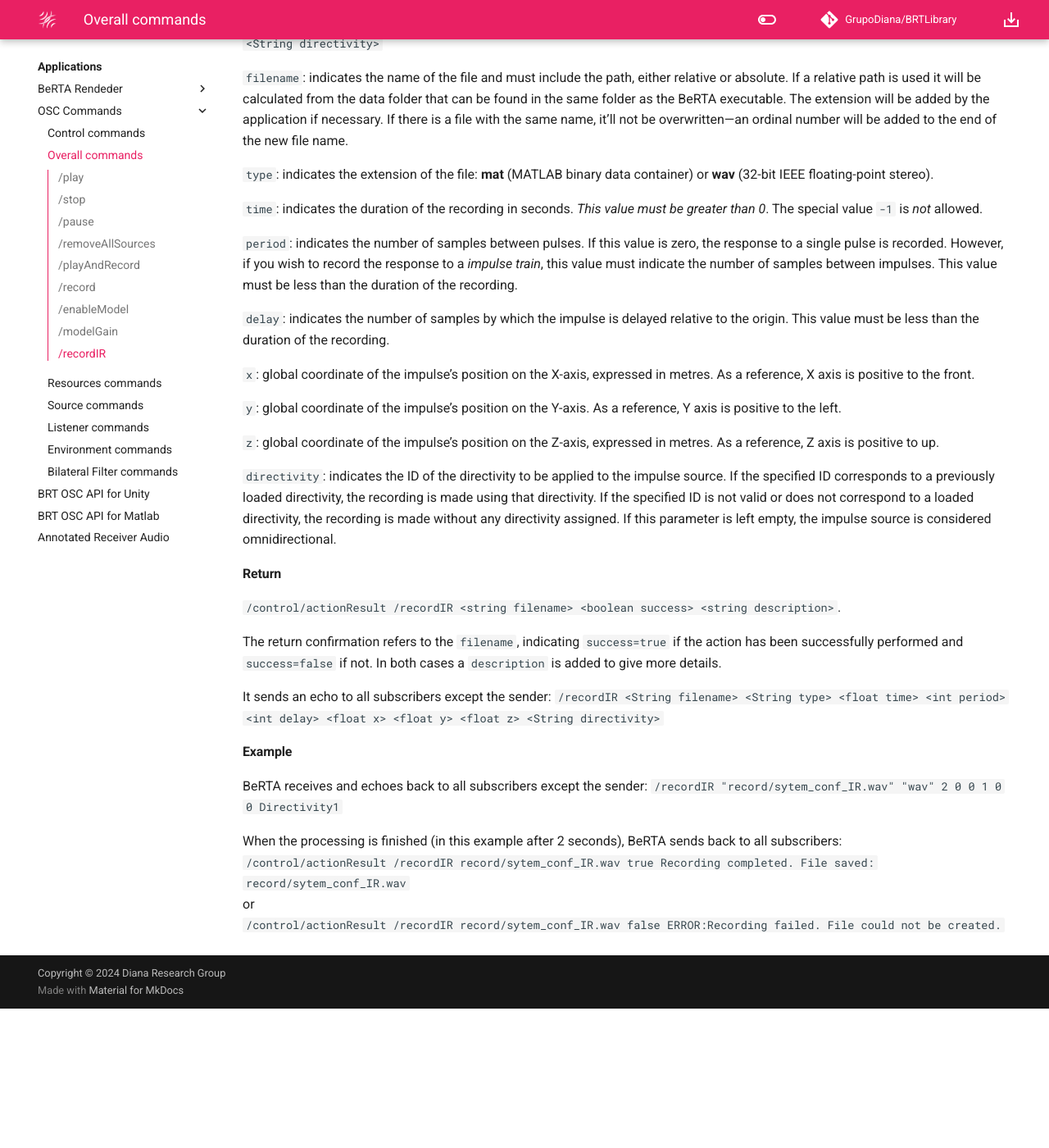
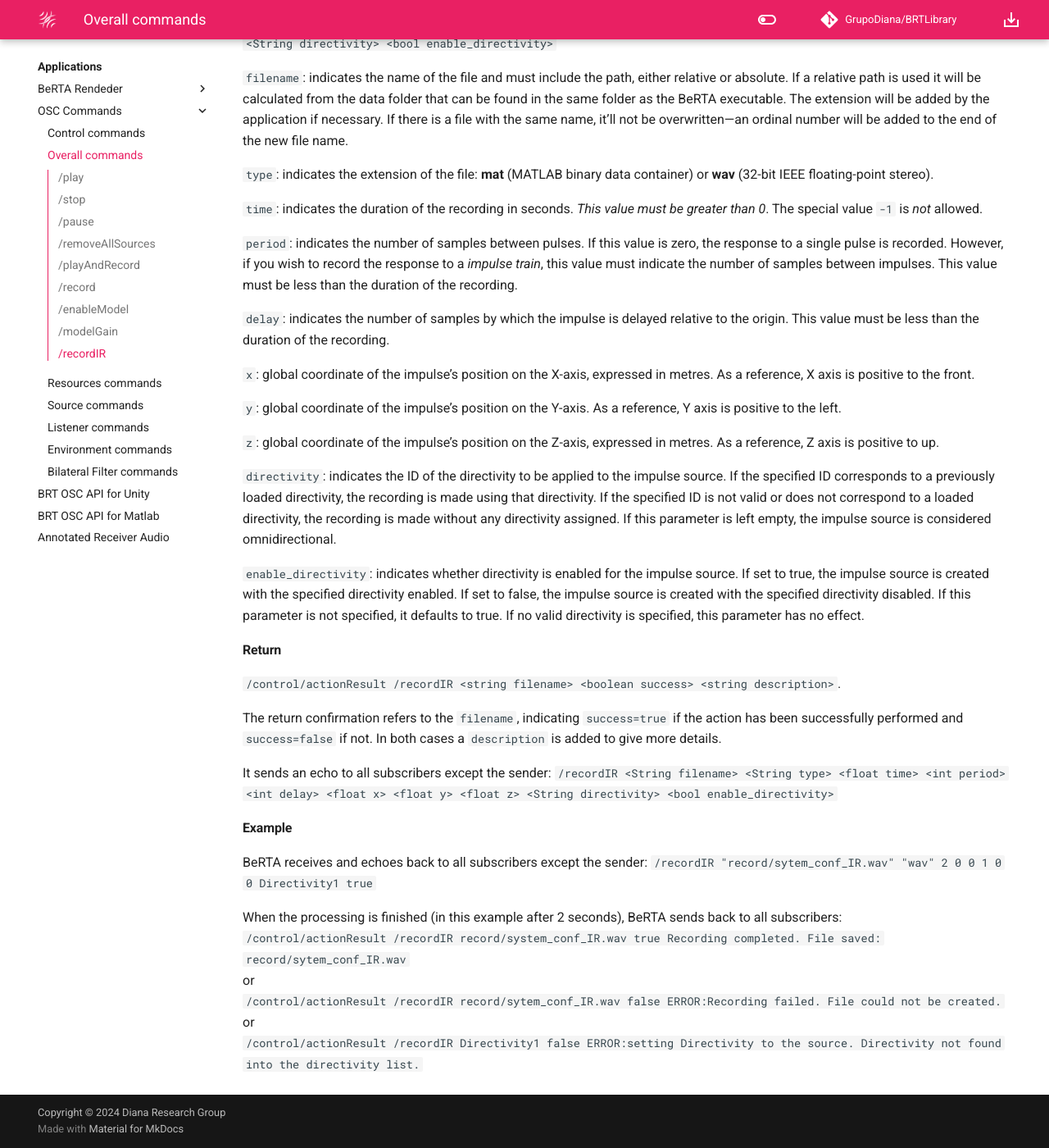
Before and after one commit to GrupoDiana/BRT-Documentation, an MkDocs documentation site: the page built from docs/osc/overall.md, in a window 1280 px wide and 1400 px high, scrolled down 5509 px. Shown: the whole window at 82% size. Built offline with MkDocs 1.6.1 and Material for MkDocs 9.7.7, drawn with Linux system fonts in a browser that asks for light colours; comment, search, counter and statistics services are not loaded; before the commit the page ends 6739 px from its top, so only the background shows below that.

Commit message:
feat: Update /recordIR with new functionality

```diff
--- a/docs/osc/overall.md
+++ b/docs/osc/overall.md
@@ -189,7 +189,7 @@ Generates a file of the specified duration containing the **system’s impulse r
 If the generated file is of the wav type, only the impulse response is saved. If the type is mat, additional data will be saved; the generated file will follow the structure of the [SOFA AnnotatedReceiverAudio convention](https://www.sofaconventions.org/mediawiki/index.php/AnnotatedReceiverAudio).
 
 #### Syntax
-`/recordIR <String filename> <String type> <float time> <int period> <int delay> <float x> <float y> <float z> <String directivity>`
+`/recordIR <String filename> <String type> <float time> <int period> <int delay> <float x> <float y> <float z> <String directivity> <bool enable_directivity>`
 
 `filename`: indicates the name of the file and must include the path, either relative or absolute. If a relative path is used it will be calculated from the data folder that can be found in the same folder as the BeRTA executable. The extension will be added by the application if necessary. If there is a file with the same name, it’ll not be overwritten—an ordinal number will be added to the end of the new file name.
 
@@ -209,17 +209,21 @@ If the generated file is of the wav type, only the impulse response is saved. If
 
 `directivity`: indicates the ID of the directivity to be applied to the impulse source. If the specified ID corresponds to a previously loaded directivity, the recording is made using that directivity. If the specified ID is not valid or does not correspond to a loaded directivity, the recording is made without any directivity assigned. If this parameter is left empty, the impulse source is considered omnidirectional.
 
+`enable_directivity`: indicates whether directivity is enabled for the impulse source. If set to true, the impulse source is created with the specified directivity enabled. If set to false, the impulse source is created with the specified directivity disabled. If this parameter is not specified, it defaults to true. If no valid directivity is specified, this parameter has no effect.
+
 #### Return
 `/control/actionResult /recordIR <string filename> <boolean success> <string description>`.
 
 The return confirmation refers to the `filename`, indicating `success=true` if the action has been successfully performed and `success=false` if not. In both cases a `description` is added to give more details.
 
-It sends an echo to all subscribers except the sender: `/recordIR <String filename> <String type> <float time> <int period> <int delay> <float x> <float y> <float z> <String directivity>`
+It sends an echo to all subscribers except the sender: `/recordIR <String filename> <String type> <float time> <int period> <int delay> <float x> <float y> <float z> <String directivity> <bool enable_directivity>`
 
 #### Example
-BeRTA receives and echoes back to all subscribers except the sender: `/recordIR "record/sytem_conf_IR.wav" "wav" 2 0 0 1 0 0 Directivity1`
+BeRTA receives and echoes back to all subscribers except the sender: `/recordIR "record/sytem_conf_IR.wav" "wav" 2 0 0 1 0 0 Directivity1 true`
 
 When the processing is finished (in this example after 2 seconds), BeRTA sends back to all subscribers:
-`/control/actionResult /recordIR record/sytem_conf_IR.wav true Recording completed. File saved: record/sytem_conf_IR.wav`
+`/control/actionResult /recordIR record/system_conf_IR.wav true Recording completed. File saved: record/sytem_conf_IR.wav`
 or
 `/control/actionResult /recordIR record/sytem_conf_IR.wav false ERROR:Recording failed. File could not be created.`
+or
+`/control/actionResult /recordIR Directivity1 false ERROR:setting Directivity to the source. Directivity not found into the directivity list.`
```
